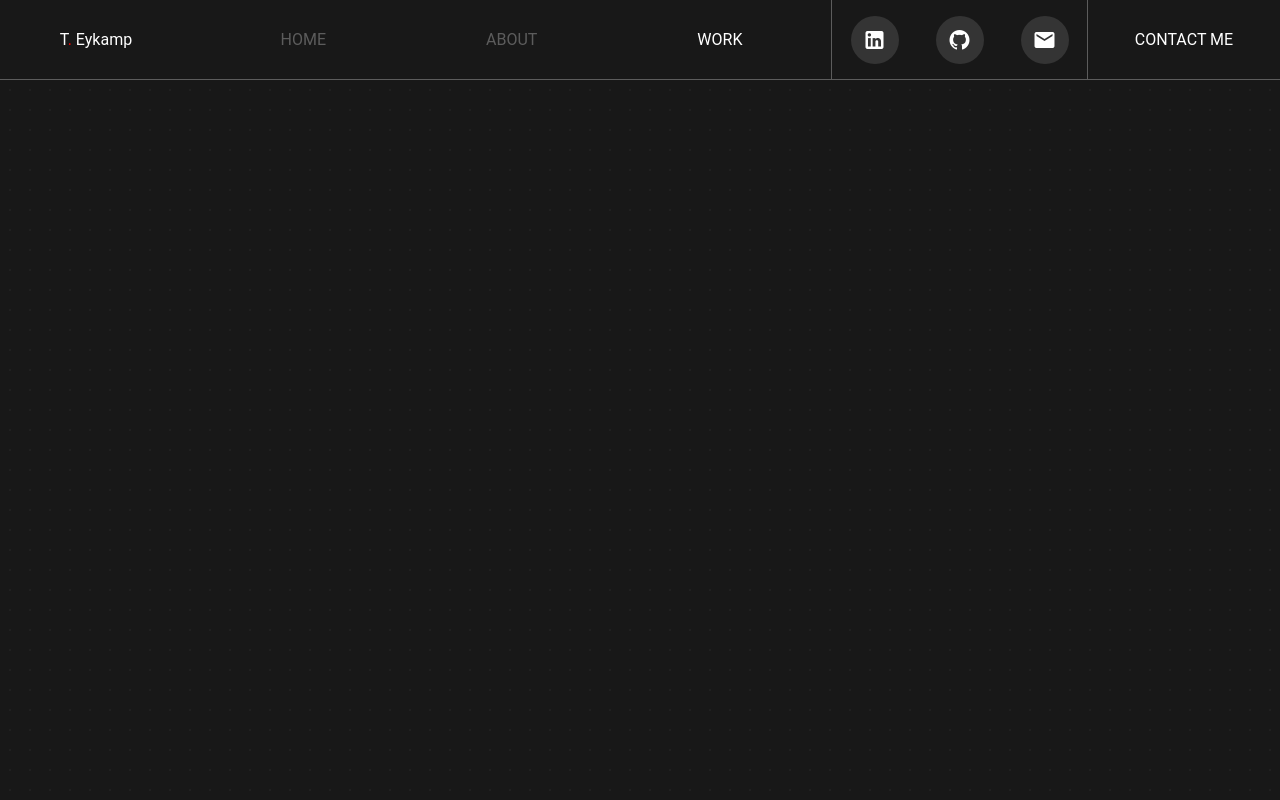
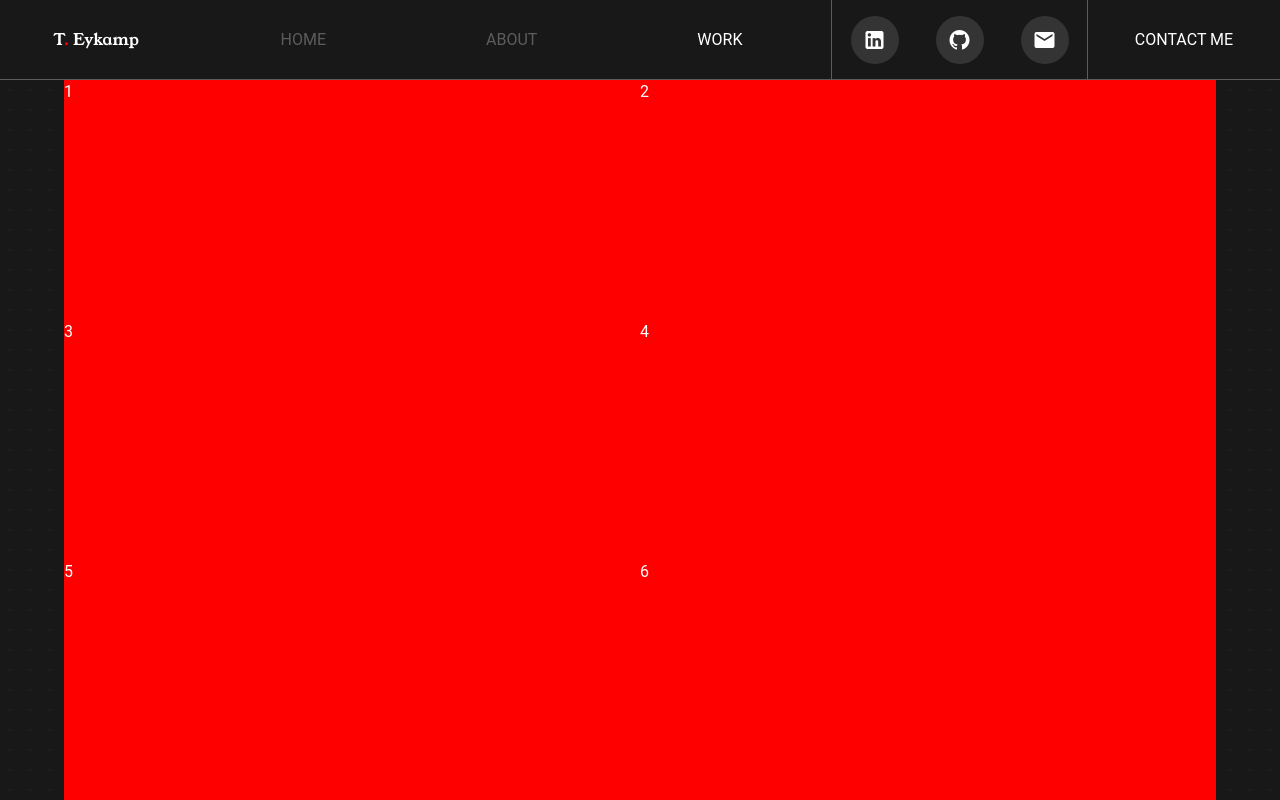
Before and after one commit to teykamp/homepage-2, a Vue app: page /work in a window 1280 px wide. Built offline with nearby package versions, Linux system fonts and the light colour scheme.

Commit message:
update animation again

```diff
--- a/src/App.vue
+++ b/src/App.vue
@@ -43,13 +43,12 @@ const route = useRoute()
 .delay-enter-active,
 .delay-leave-active {
   opacity: 0;
-  transition: opacity 160ms;
+  transition: opacity 120ms;
 }
 
 .scale-enter-from,
 .scale-leave-to {
   opacity: 1;
-  transition: opacity 160ms;
 
 }
 
--- a/src/components/NavCard.vue
+++ b/src/components/NavCard.vue
@@ -5,7 +5,8 @@
     class="d-flex text-white"
   >
     <div style=" height: 100%; width: 15%;" class="d-flex align-center justify-center">
-      <div class="text-bold">
+      <div class="text-bold" style="{ font-family: 'Playfair Display', serif;
+  font-family: 'Young Serif', serif; }">
         <!-- have dot random one of 5 primary colors -->
         <p>T<span :style="{
           'color': 'red',
@@ -42,7 +43,7 @@
       <div
         class="donut"
         :style="{
-          scale: contactMeHover ? `2.7` : ''
+          scale: contactMeHover ? `2.6` : ''
         }"
       ></div>
     </div>
@@ -80,6 +81,7 @@ const socialLinks = ref({
 </script>
 
 <style scoped>
+@import url('https://fonts.googleapis.com/css2?family=Martel&family=Playfair+Display&family=Roboto+Slab:wght@300&family=Young+Serif&display=swap');
 .route-text:hover {
   font-style: italic;
   cursor: pointer;
--- a/src/views/WorkView.vue
+++ b/src/views/WorkView.vue
@@ -1,7 +1,34 @@
 <template>
-  <div>
+  <div class="d-flex justify-center">
+    <div
+      :style="{
+        width: '90%',
+        display: 'grid',
+        'grid-template-columns': 'repeat(2, 1fr)',
+      }"
+    >
+      <div
+        v-for="index in 6"
+        :key="index"
+        :style="{
+        height: mdAndUp ? 'calc((100vh - 80px) / 3)' : '300px',
+        color: 'white',
+        background: 'red',
+        }"
+      >
+    {{ index }}</div>
+
+    </div>
   </div>
 </template>
 
 <script setup lang="ts">
+import { useDisplay } from 'vuetify';
+
+const { mdAndUp } = useDisplay()
+// import { ref } from 'vue'
+// const test = ref({
+
+// })
+
 </script>
```
